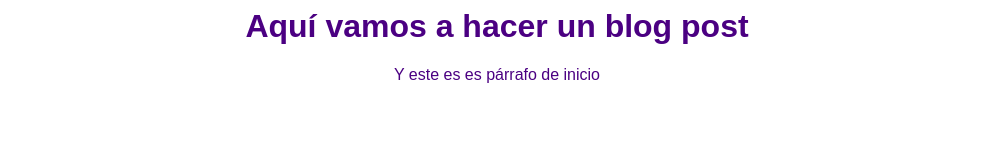
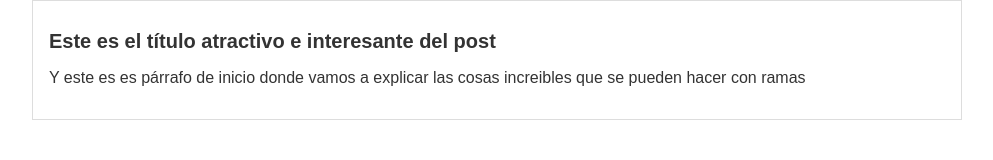
Before and after one commit to Linamsp19/hyperblog, a plain HTML site: page blogpost.html in a window 1280 px wide. Shown: the whole page, without its empty margins (143-1136 px from the left). Drawn offline with Linux system fonts and the light colour scheme.

Commit message:
Commit al master del blogpost en su versión más reciente

```diff
--- a/blogpost.html
+++ b/blogpost.html
@@ -4,7 +4,11 @@
         <link rel="stylesheet" href="css/estilos.css">
     </head>
     <body>
-        <h1>Aquí vamos a hacer un blog post</h1>
-        <p>Y este es es párrafo de inicio</p>
+        <div id="container">
+            <div id="post">
+                <h1>Este es el título atractivo e interesante del post</h1>
+                <p>Y este es es párrafo de inicio donde vamos a explicar las cosas increibles que se pueden hacer con ramas</p>
+            </div>
+        </div>
     </body>
 </html>
--- a/css/estilos.css
+++ b/css/estilos.css
@@ -1,6 +1,23 @@
 body
 {
-    color: indigo;
-    text-align: center;
+    color: #333;
+    text-align: left;
     font-family: Arial, Helvetica, sans-serif;
+    font-size: 16px;
+    margin: 0;
+    padding: 0;
 }
+
+#container
+{
+    width: 70%;
+    padding: 1em;
+    text-align: left;
+    border: 1px solid #DDD;
+    margin: 0 auto;
+}
+
+#container h1
+{
+    font-size: 20px;
+}
```
